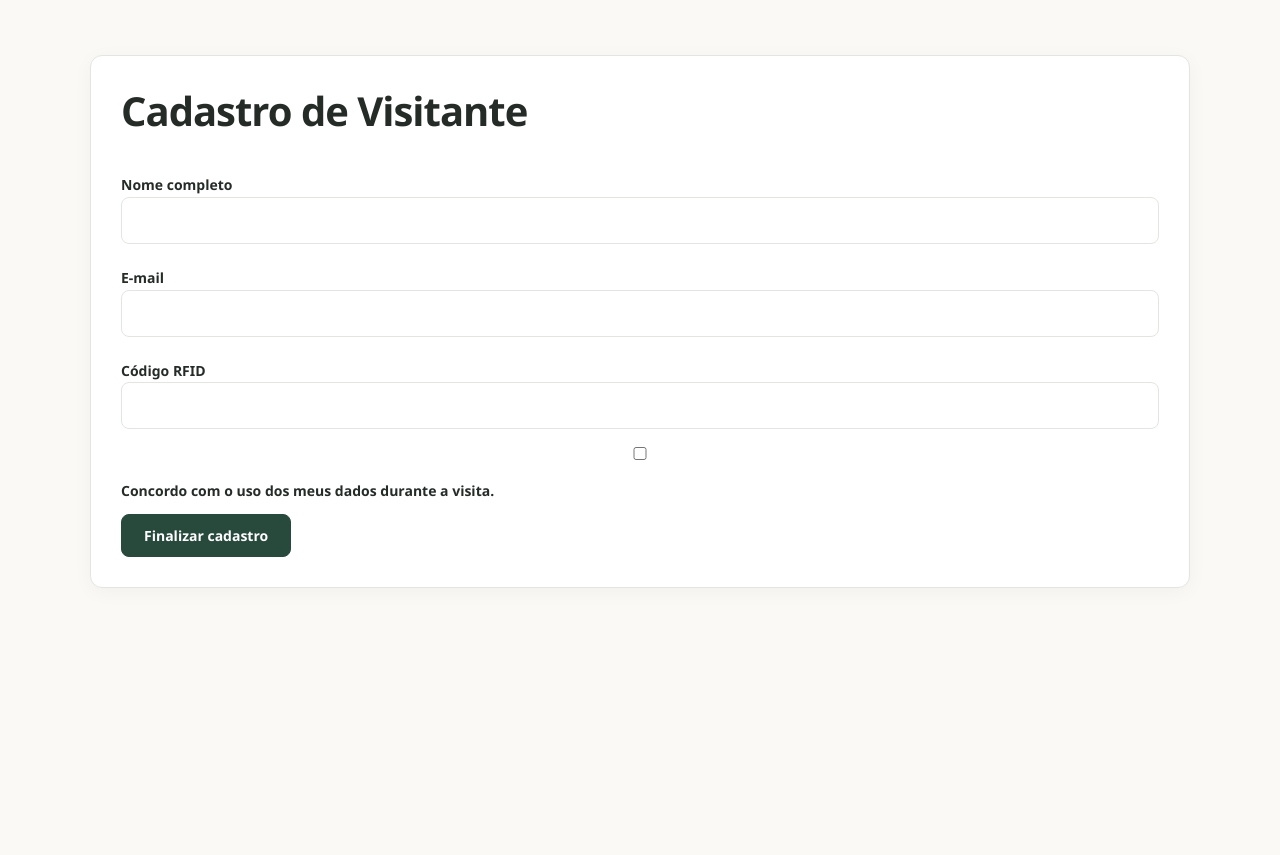
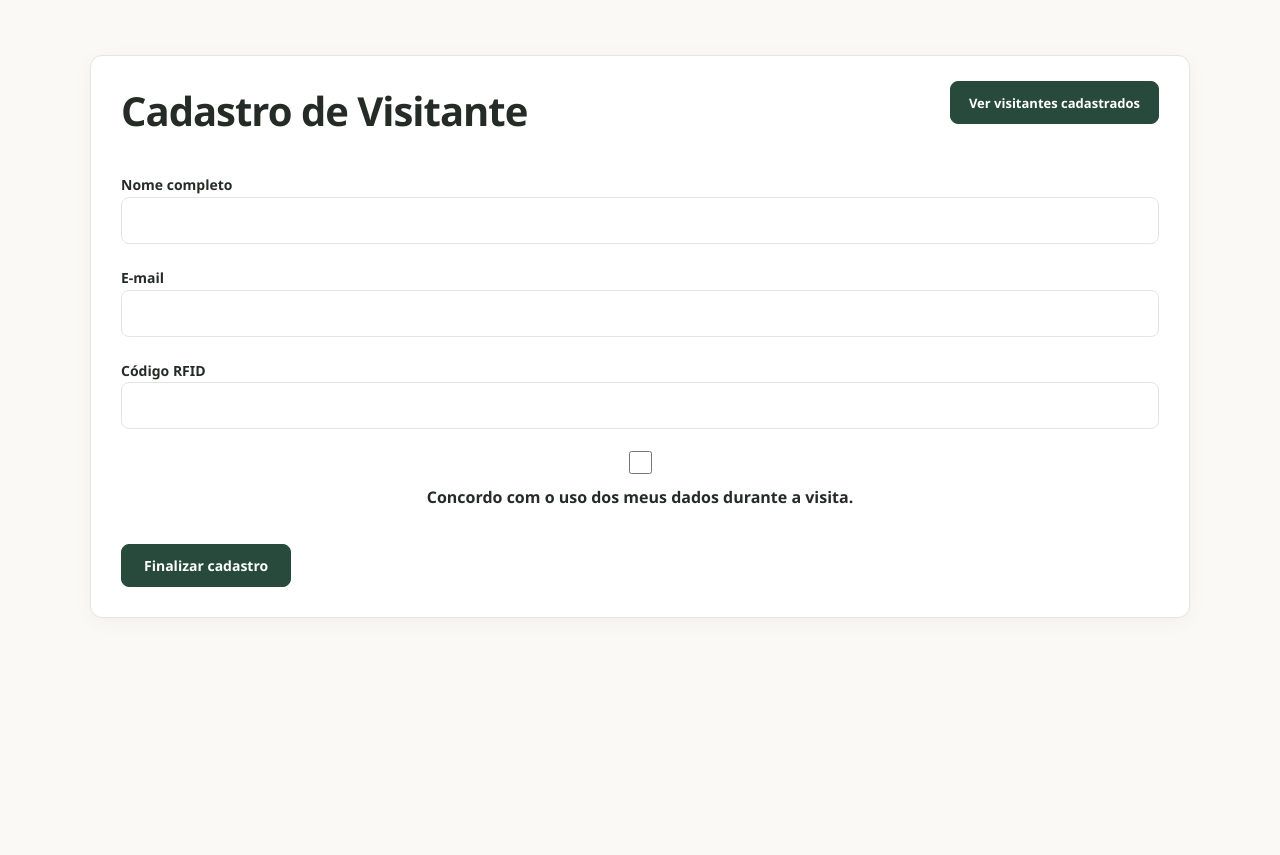
Before and after one commit to GabiScof/Tag-Inteligente-de-Obra, a Flask app: page /visitante in a window 1280 px wide. Run offline with Flask 3, Linux system fonts and the light colour scheme.

Commit message:
Add visualização de lista de visitantes

```diff
--- a/main.py
+++ b/main.py
@@ -80,6 +80,16 @@ def pagina_visitante():  # Nome da função alterado para evitar conflito
 
     return render_template("cadastro-visitante.html")
 
+
+@app.route("/visitantes")
+def listar_visitantes():
+    visitantes = Visitante.query.order_by(Visitante.id.desc()).all()
+
+    return render_template(
+        "lista-visitantes.html",
+        visitantes=visitantes
+    )
+
 @app.route("/admin", methods=["GET", "POST"])
 def pagina_admin():  # Nome da função único
     if request.method == "POST":
--- a/static/style.css
+++ b/static/style.css
@@ -446,3 +446,124 @@ button:disabled {
     }
 
 }
+
+
+
+/* ==================== MODAL VISITANTES ==================== */
+
+.modal {
+    display: none;
+    position: fixed;
+    z-index: 9999;
+
+    left: 0;
+    top: 0;
+
+    width: 100%;
+    height: 100%;
+
+    background-color: rgba(0, 0, 0, 0.55);
+
+    justify-content: center;
+    align-items: center;
+
+    padding: 20px;
+}
+
+.modal-content {
+    background-color: var(--surface);
+
+    width: 100%;
+    max-width: 1000px;
+
+    max-height: 90vh;
+    overflow-y: auto;
+
+    padding: 30px;
+
+    border-radius: 12px;
+
+    box-shadow: 0 10px 40px rgba(0, 0, 0, 0.2);
+
+    position: relative;
+}
+
+.fechar {
+    position: absolute;
+
+    right: 22px;
+    top: 12px;
+
+    font-size: 32px;
+    font-weight: bold;
+
+    color: var(--text-secondary);
+
+    cursor: pointer;
+}
+
+.fechar:hover {
+    color: var(--primary);
+}
+
+
+/* Botão de visitantes no canto superior direito */
+
+.panel {
+    position: relative;
+}
+
+.btn-visitantes {
+    position: absolute;
+    top: 25px;
+    right: 30px;
+
+    width: auto;
+    padding: 10px 18px;
+
+    background-color: var(--primary);
+    color: white;
+
+    border-radius: 8px;
+    font-size: 13px;
+}
+
+/* Ajuste para celulares */
+@media (max-width: 600px) {
+    .btn-visitantes {
+        position: static;
+        width: 100%;
+        margin-bottom: 20px;
+    }
+}
+
+
+
+/* ==================== CONSENTIMENTO ==================== */
+
+.consentimento {
+    display: flex;
+    flex-direction: column;
+    align-items: center;
+    justify-content: center;
+
+    text-align: center;
+    gap: 10px;
+
+    margin: 10px 0 20px;
+}
+
+.consentimento input[type="checkbox"] {
+    width: 23px;
+    height: 23px;
+
+    cursor: pointer;
+    accent-color: var(--primary);
+}
+
+.consentimento label {
+    margin: 0;
+    font-size: 16px;
+    text-align: center;
+    cursor: pointer;
+}
--- a/templates/cadastro-visitante.html
+++ b/templates/cadastro-visitante.html
@@ -12,6 +12,14 @@
 
 <main>
 <div class="panel">
+
+<button
+    type="button"
+    class="btn-visitantes"
+    onclick="abrirVisitantes()">
+    Ver visitantes cadastrados
+</button>
+
 
 <form class="container mt-3" method="POST">
 
@@ -58,21 +66,20 @@
         >
     </div>
 
-    <div class="form-check mb-3">
+    <div class="consentimento">
+
     <input
         type="checkbox"
-            class="form-check-input"
         id="consentimento"
         name="consentimento"
         value="true"
         required
     >
 
-        <label class="form-check-label"
-               for="consentimento">
-            Concordo com o uso dos meus dados
-            durante a visita.
+    <label for="consentimento">
+        Concordo com o uso dos meus dados durante a visita.
     </label>
+
     </div>
 
     <button type="submit" class="btn btn-primary">
@@ -80,7 +87,47 @@
     </button>
 
 </form>
+
 </div>
+
+<div id="modalVisitantes" class="modal">
+
+    <div class="modal-content">
+
+        <span class="fechar" onclick="fecharVisitantes()">
+            &times;
+        </span>
+
+        <h2>Visitantes cadastrados</h2>
+
+        <iframe
+            id="iframeVisitantes"
+            src=""
+            width="100%"
+            height="450px"
+            style="border: none;">
+        </iframe>
+
+    </div>
+
+</div>
+
+<script>
+
+function abrirVisitantes() {
+    document.getElementById("modalVisitantes").style.display = "flex";
+
+    document.getElementById("iframeVisitantes").src = "/visitantes";
+}
+
+function fecharVisitantes() {
+    document.getElementById("modalVisitantes").style.display = "none";
+
+    document.getElementById("iframeVisitantes").src = "";
+}
+
+</script>
+
 </main>
 
 </body>
```
Also changed, not shown: templates/lista-visitantes.html (added, +74 -0 lines). Lines whose indentation alone changed are shown as unchanged.
